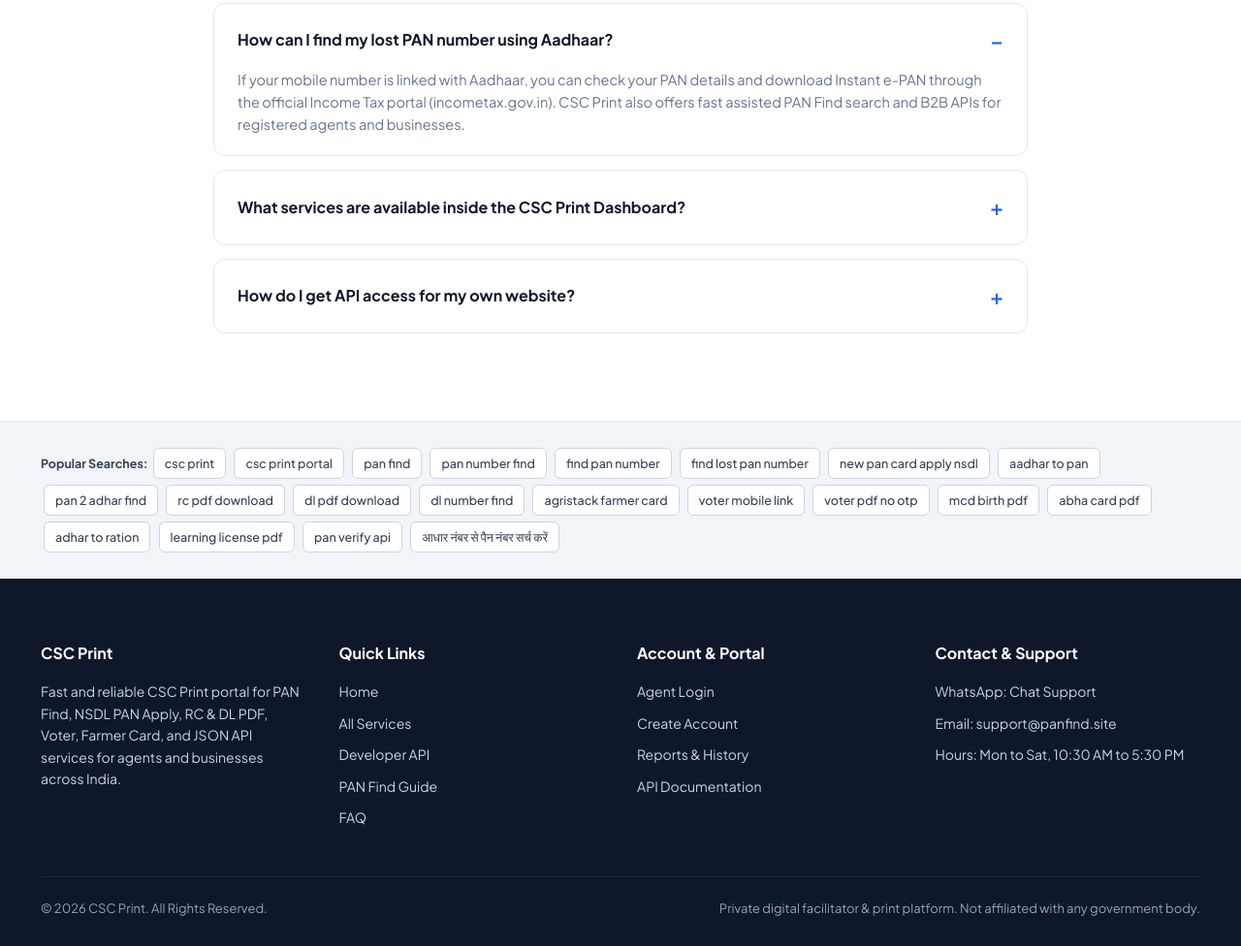
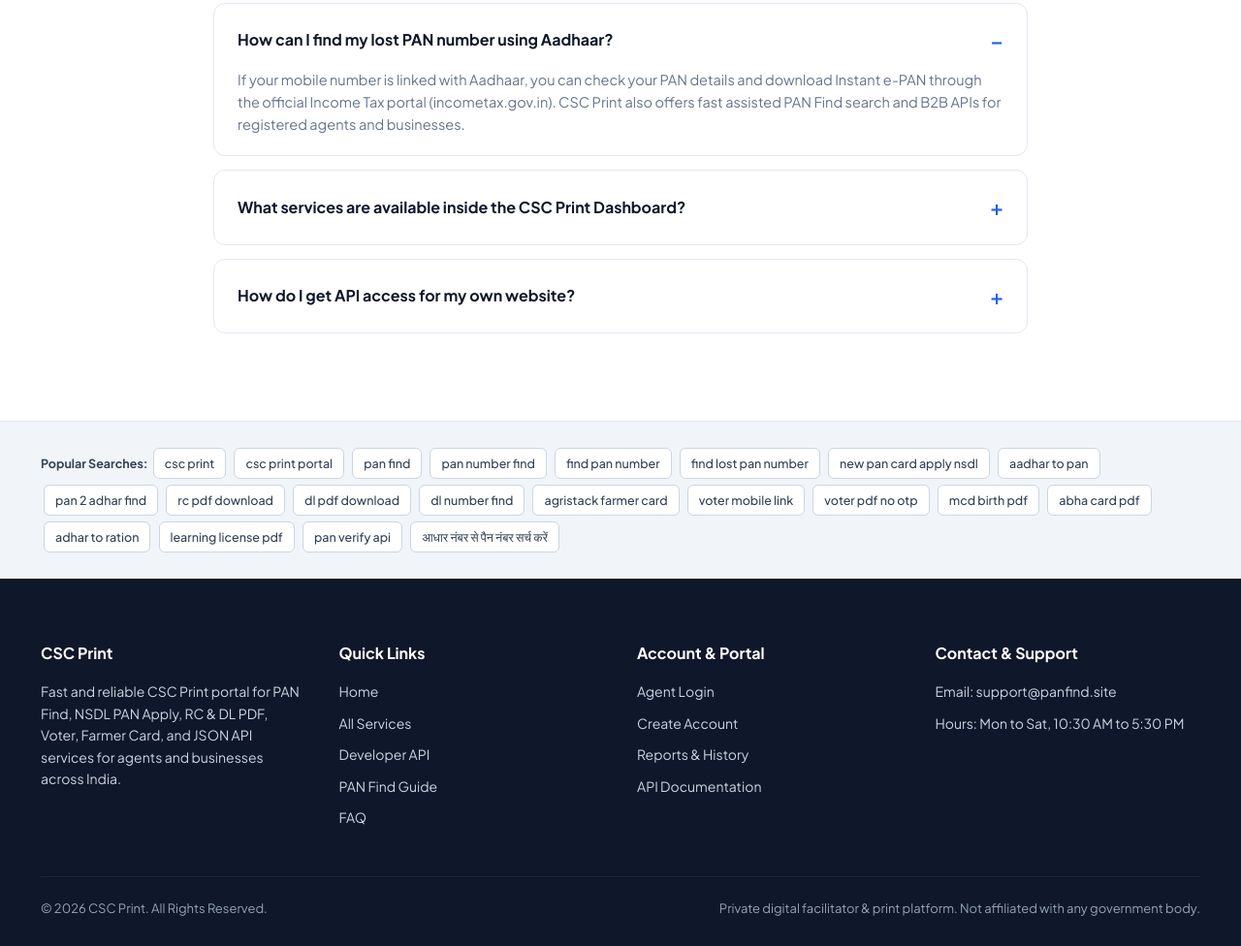
Before and after one commit to guljar9270-dotcom/CSC-PRINT, a plain HTML site: page index.html in a window 1280 px wide. Shown: the part 4935-5911 px from the top of the page at 97% size. Drawn offline with Linux system fonts and the light colour scheme.

Commit message:
Update index.html

```diff
--- a/index.html
+++ b/index.html
@@ -1109,7 +1109,7 @@
                     <h4>Contact &amp; Support</h4>
                     <ul>
 
-                        <li>WhatsApp: <a href="https://wa.me/918871023891" target="_blank">Chat Support</a></li>
+
                         <li>Email: <a href="mailto:support@panfind.site">support@panfind.site</a></li>
                         <li>Hours: Mon to Sat, 10:30 AM to 5:30 PM</li>
                     </ul>
```
